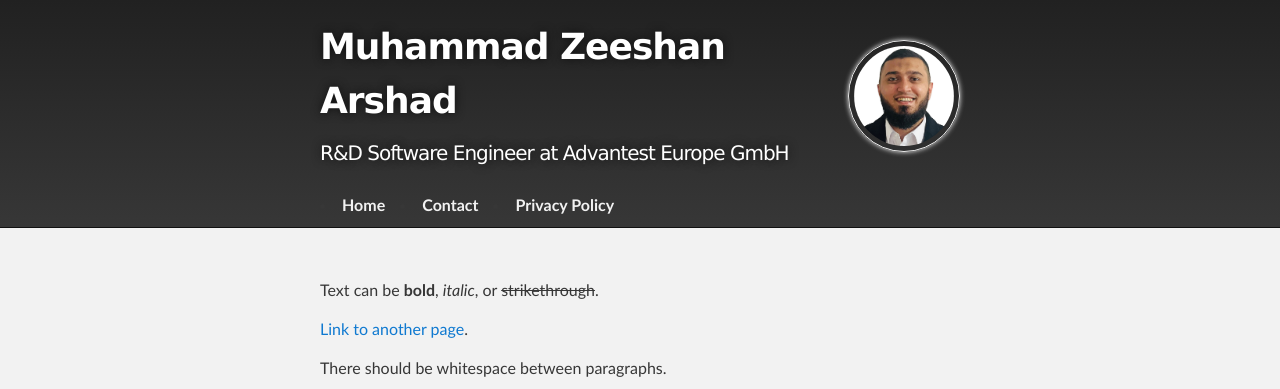
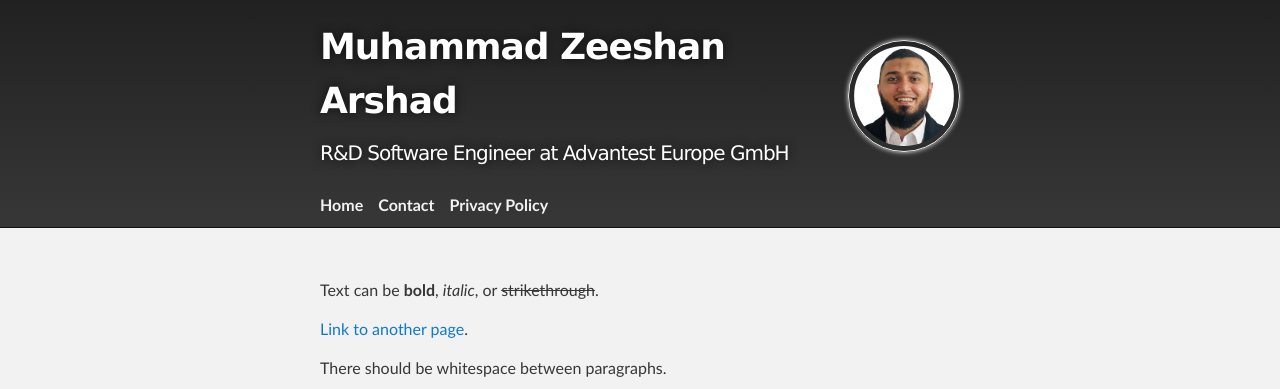
Before and after one commit to ZsnZeeshan/zsnzeeshan.github.io, a Jekyll site: the page built from debugDefault.md, in a window 1280 px wide. Shown: the top 389 px of the page. Built offline with Jekyll 4.4.1, drawn with Linux system fonts in a browser that asks for light colours; comment, search, counter and statistics services are not loaded; some of the changed text lies outside the part shown.

Commit message:
fix errors

```diff
--- a/_includes/footer.html
+++ b/_includes/footer.html
@@ -1,8 +1,17 @@
     <!-- FOOTER -->
-    <div id="footer_wrap" class="outer">
-      <footer class="inner">
+<div id="footer_wrap" class="outer">
+    <footer class="inner">
         {% if site.github.is_project_page %}
         <!-- <p>Copyright {{ site.title | default: site.github.repository_name }} maintained by <a href="{{ site.github.owner_url }}">{{ site.github.owner_name }}</a></p> -->
         {% endif %}
-      </footer>
-    </div>
+    </footer>
+</div>
+
+<!-- Google Analytics with explicit consent -->
+<div id="cookie-consent" style="position:fixed;bottom:0;left:0;right:0;
+            background:#111;color:#fff;padding:12px;
+            font-size:14px;z-index:9999;display:none;text-align:center;">
+  This site uses Google Analytics to monitor traffic.
+  <a href="/privacy.html" style="color:#9cf; display:inline-block; margin-left:8px;">Privacy policy</a>
+  <button id="accept-cookies" style="margin-left:12px; padding:4px 8px;">Accept</button>
+</div>
--- a/_includes/head-analytics.html
+++ b/_includes/head-analytics.html
@@ -1,5 +1,4 @@
 <!-- Disable Google Analytics w/o consent -->
-
 <!-- NoCookieAnalytics (always loads, cookieless, GDPR-safe) -->
 <script async defer src="https://nocookieanalytics.com/latest.js"></script>
 
@@ -32,8 +31,6 @@
   });
 
 
-
-
   // Track session time (example)
   setTimeout(() => {
     nca_track_safe('time_on_page', 30); // user stayed 30 seconds
@@ -52,43 +49,31 @@
   }
 </script>
 
-<!-- Google Analytics with explicit consent -->
-<div id="cookie-consent" style="position:fixed;bottom:0;left:0;right:0;
-            background:#111;color:#fff;padding:12px;
-            font-size:14px;z-index:9999;display:none;text-align:center;">
-  This site uses Google Analytics to monitor traffic.
-  <a href="/privacy.html" style="color:#9cf; display:inline-block; margin-left:8px;">Privacy policy</a>
-  <button id="accept-cookies" style="margin-left:12px; padding:4px 8px;">Accept</button>
-</div>
-
 <script>
-  (function () {
+document.addEventListener("DOMContentLoaded", function () {
   const consentKey = "ga_consent";
   const banner = document.getElementById("cookie-consent");
   const consent = localStorage.getItem(consentKey);
 
-    // Show banner if no consent yet
   if (!consent) banner.style.display = "block";
 
-    // Handle Accept button
   document.getElementById("accept-cookies").onclick = function () {
     localStorage.setItem(consentKey, "granted");
     banner.style.display = "none";
     loadGA();
   };
 
-    // Load GA if consent was already given
   if (consent === "granted") loadGA();
+  // Load GA iff consent was given
 
   function loadGA() {
-      if (window.gaLoaded) return; // Prevent double-loading
+    if (window.gaLoaded) return;
     window.gaLoaded = true;
 
     window.dataLayer = window.dataLayer || [];
     window.gtag = function () { dataLayer.push(arguments); }
     gtag('consent', 'default', { 'analytics_storage': 'denied' });
 
-      // Load GA script
     const s = document.createElement("script");
     s.src = "https://www.googletagmanager.com/gtag/js?id=G-3T5JF88VB0";
     s.async = true;
@@ -98,6 +83,7 @@
     gtag('config', 'G-3T5JF88VB0', { anonymize_ip: true });
     gtag('consent', 'update', { analytics_storage: 'granted' });
   }
-  })();
+});
+
 </script>
 <!-- End Google Analytics with explicit consent + NoCookieAnalytics -->
--- a/_includes/head.html
+++ b/_includes/head.html
@@ -1,11 +1,8 @@
-<!-- Start header -->
 <meta charset="utf-8">
 <meta http-equiv="X-UA-Compatible" content="IE=edge">
 <meta name="google-site-verification" content="s0EXQeM2snas5wN8bLZP-OIWsv6faDnYrkryZGwqci4" />
 <meta name="viewport" content="width=device-width,maximum-scale=2">
-    <link rel="stylesheet"
-      href="{{ '/assets/css/style.css?v=' | append: site.github.build_revision | relative_url }}">
+<link rel="stylesheet" href="{{ '/assets/css/style.css?v=' | append: site.github.build_revision | relative_url }}">
 <link rel="icon" href="{{ '/assets/favicon.png' | relative_url }}">
 {% seo %}
 {% include head-analytics.html %}
-<!-- End header -->
--- a/_includes/header.html
+++ b/_includes/header.html
@@ -1,7 +1,6 @@
 <!-- HEADER -->
 <div id="header_wrap" class="outer">
-      <header class="inner"
-        style="display:flex; justify-content:space-between; align-items:center;">
+    <header class="inner" style="display:flex; justify-content:space-between; align-items:center;">
         <div>
             {% if site.github.is_project_page %}
             <!-- <a id="forkme_banner" href="{{ site.github.repository_url }}">View on GitHub</a> -->
@@ -26,13 +23,12 @@
       -->
         {% endif %}
     </header>
-            <section class="navi" style="display:flex; justify-content:baseline; gap:15px; flex-wrap:wrap;">
+    <section class="navi" style="display:flex; justify-content:left; gap:15px; flex-wrap:wrap;">
         {% assign nav_pages = site.pages | sort: "order" %}
         {% for page in nav_pages %}
         {% if page.nav_exclude != true and page.navTag %}
-                <li><a href="{{ page.url | relative_url }}" target="_self">{{ page.navTag }}</a></li>
+        <a href="{{ page.url | relative_url }}" target="_self">{{ page.navTag }}</a>
         {% endif %}
         {% endfor %}
-
     </section>
 </div>
--- a/_layouts/home.html
+++ b/_layouts/home.html
@@ -4,12 +4,9 @@
   <head>
     {% include head.html %}
   </head>
-
   <body>
     {% include header.html %}
-
     {% include content.html %}
-
     {% include footer.html %}
 
   </body>
--- a/debugDefault.md
+++ b/debugDefault.md
@@ -4,7 +4,7 @@ layout: home
 
 Text can be **bold**, _italic_, or ~~strikethrough~~.
 
-[Link to another page](./another-page.html).
+[Link to another page](./Contact.html).
 
 There should be whitespace between paragraphs.
 
```
Also changed, not shown: other parts of _includes/header.html (+1 -3 lines), 1 other file. Lines whose indentation alone changed are shown as unchanged.
